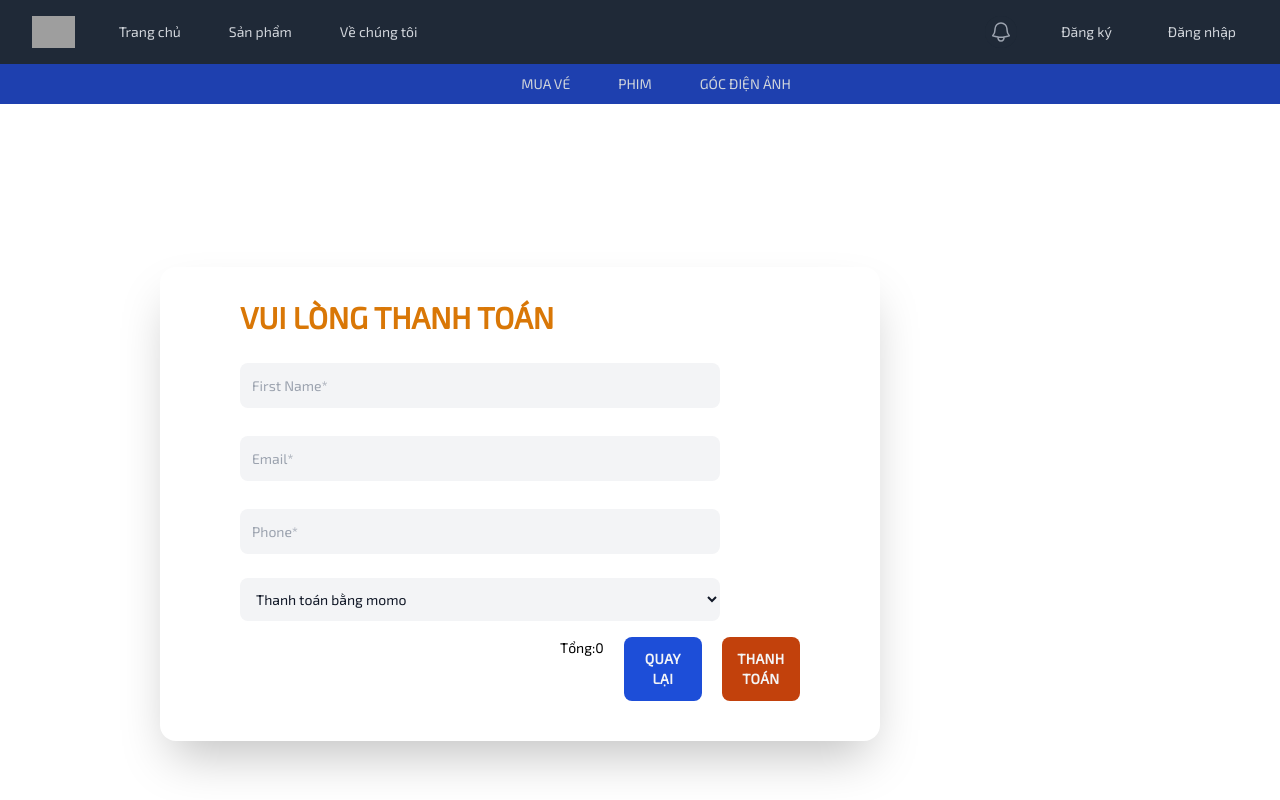
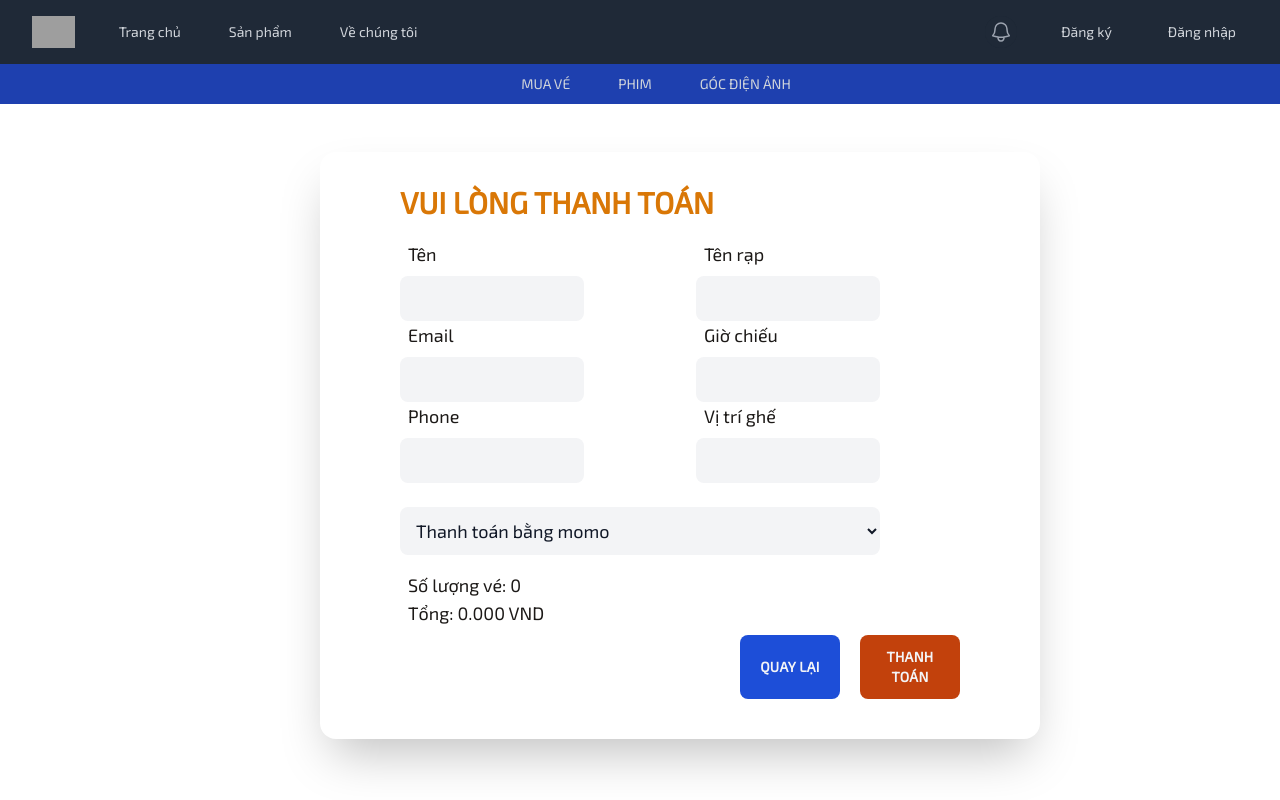
Before and after one commit to dobfood/FE-cinema, a React (Create React App) app: page /mua-ve/thanh-toan in a window 1280 px wide. Shown: the top 800 px of the page. Built offline with nearby package versions, Linux system fonts and the light colour scheme; grey boxes are pictures that could not be loaded; what tw-elements would draw is missing.

Commit message:
code nham nhanh dev

```diff
--- a/src/component/invoice/invoice.jsx
+++ b/src/component/invoice/invoice.jsx
@@ -1,56 +1,89 @@
 import { useSelector } from "react-redux";
+import { useNavigate } from "react-router-dom";
 
 export default function Invoice() {
   const account = useSelector((state) => {
     return state.account;
   });
-  const totalMoney = useSelector((state) => {
+  const detailBill = useSelector((state) => {
+    console.log(state);
     return state.bill;
   });
+  const navigate = useNavigate()
   return (
-    <div class="justify-center items-center ">
-      <div class="flex justify-center items-center w-screen h-screen bg-white">
-        <div class="container mx-auto my-8 px-8 lg:px-40 ">
-          <div class="w-full p-8 my-4 md:px-12 lg:w-9/12 lg:pl-20 lg:pr-40 mr-auto rounded-2xl shadow-2xl">
+    <div>
+      <div class="flex  w-screen h-screen bg-white">
+        <div class="container mx-auto my-8 px-8 lg:px-40  ">
+          <div class="ml-40 p-8 my-4 md:px-12 lg:w-9/12 lg:pl-20 lg:pr-40 mr-auto rounded-2xl shadow-2xl">
             <div class="flex">
               <h4 class="font-bold uppercase text-3xl text-amber-600">
                 Vui lòng thanh toán
               </h4>
             </div>
-            <div class="grid grid-cols-1 gap-5 md:grid-cols mt-5">
+            <div class="grid grid-cols-2 gap-x-28 md:grid-cols mt-5">
+              <div>
+                <p className="text-stone-900 ml-2 text-lg">Tên</p>
                 <input
                   class="w-full bg-gray-100 text-gray-900 mt-2 p-3 rounded-lg focus:outline-none focus:shadow-outline"
                   type="text"
-                placeholder="First Name*"
                   value={account.user.name}
                 />
-
+              </div>
+              <div>
+                <p className="text-stone-900 ml-2 text-lg">Tên rạp</p>
                 <input
                   class="w-full bg-gray-100 text-gray-900 mt-2 p-3 rounded-lg focus:outline-none focus:shadow-outline"
-                type="email"
-                placeholder="Email*"
+                  type="text"
+                />
+              </div>
+              <div>
+                <p className="text-stone-900 ml-2 text-lg">Email</p>
+                <input
+                  class="w-full bg-gray-100 text-gray-900 mt-2 p-3 rounded-lg focus:outline-none focus:shadow-outline"
+                  type="text"
                   value={account.user.email}
                 />
+              </div>
+              <div>
+                <p className="text-stone-900 ml-2 text-lg">Giờ chiếu</p>
                 <input
                   class="w-full bg-gray-100 text-gray-900 mt-2 p-3 rounded-lg focus:outline-none focus:shadow-outline"
-                type="string"
-                placeholder="Phone*"
+                  type="text"
+                  value={account.user.name}
                 />
               </div>
+              <div>
+                <p className="text-stone-900 ml-2 text-lg">Phone</p>
+                <input
+                  class="w-full bg-gray-100 text-gray-900 mt-2 p-3 rounded-lg focus:outline-none focus:shadow-outline"
+                  type="text"
+                />
+              </div>
+              <div>
+                <p className="text-stone-900 ml-2 text-lg">Vị trí ghế</p>
+                <input
+                  class="w-full bg-gray-100 text-gray-900 mt-2 p-3 rounded-lg focus:outline-none focus:shadow-outline"
+                  type="text"
+                />
+              </div>
+            </div>
             <div class="my-4">
-              <select
-                placeholder="Message*"
-                class="w-full bg-gray-100 text-gray-900 mt-2 p-3 rounded-lg focus:outline-none focus:shadow-outline"
-              >
+              <select class="text-lg w-full bg-gray-100 text-gray-900 mt-2 p-3 rounded-lg focus:outline-none focus:shadow-outline">
                 <option>Thanh toán bằng momo</option>
                 <option>Thanh toán bằng zaloPay</option>
                 <option>Thanh toán bằng thẻ tín dụng</option>
               </select>
             </div>
+            <div className="text-stone-900 text-lg ml-2">
+              <h2>Số lượng vé: {detailBill.quantity}</h2>
+              <h2>Tổng: {detailBill.totalMoney}.000 VND </h2>
+            </div>
+
             <div class="my-2 w-1/2 lg:w-2/4 flex ml-80">
-            <h2 style={{color:"black" }}>Tổng:{totalMoney.totalMoney} </h2>
-
               <button
+              onClick={()=>{
+                navigate('/mua-ve/chon-ghe')
+              }}
                 class="uppercase text-sm font-bold tracking-wide bg-blue-700 text-gray-100 p-3 rounded-lg w-full mx-5
                             hover:bg-blue-600 active:bg-blue-600  focus:ring-blue-300"
               >
@@ -62,7 +95,6 @@ export default function Invoice() {
               >
                 Thanh toán
               </button>
-
             </div>
           </div>
         </div>
--- a/src/component/login/login.jsx
+++ b/src/component/login/login.jsx
@@ -21,6 +21,7 @@ export default function Login() {
     return await axios
       .post("http://localhost:2212/api/auth/signin", data)
       .then((res) => {
+
         dispatch(accountName(res.data));
         dispatch(isLogin(true));
         navigate('/')
@@ -28,6 +29,7 @@ export default function Login() {
       .catch((e) => dispatch(isLogin(false)));
   };
   return (
+
     <Formik
       initialValues={{
         email: "",
--- a/src/component/seat/seat.jsx
+++ b/src/component/seat/seat.jsx
@@ -9,29 +9,13 @@ import React, { useState } from "react";
 import clsx from "clsx";
 import { Link } from "react-router-dom";
 import { useDispatch } from "react-redux";
-import { sumTotalMoney } from "../../feauture/account/bill.slice";
-
+import { quantity, sumTotalMoney,position } from "../../feauture/account/bill.slice";
 
 const movies = [
   {
     name: "Avenger",
     price: 70,
-    occupied: [20, 21, 30, 1, 2, 8 ,60,75,49,59,75,76],
-  },
-  {
-    name: "Joker",
-    price: 12,
-    occupied: [9, 41, 35, 11, 65, 26],
-  },
-  {
-    name: "Toy story",
-    price: 8,
-    occupied: [37, 25, 44, 13, 2, 3],
-  },
-  {
-    name: "the lion king",
-    price: 9,
-    occupied: [10, 12, 50, 33, 28, 47],
+    occupied: [20, 21, 30, 1, 2, 8, 60, 75, 49, 59, 75, 76],
   },
 ];
 
@@ -42,10 +26,11 @@ export default function Seat() {
   const [selectedSeats, setSelectedSeats] = useState([]);
   const [isSelectedSeat, setIsSelectedSeat] = useState(false);
   const totalMoney = selectedSeats.length * selectedMovie.price;
+  const totalQuantity = selectedSeats.length;
   const dispatch = useDispatch();
 
   function Cinema({ movie, selectedSeats, onSelectedSeatsChange }) {
-    function handleSelectedState(seat) {
+    function handleSelectedState(seat,key) {
       const isSelected = selectedSeats.includes(seat);
       if (isSelected) {
         onSelectedSeatsChange(
@@ -56,6 +41,7 @@ export default function Seat() {
         onSelectedSeatsChange([...selectedSeats, seat]);
         setIsSelectedSeat(true);
       }
+      dispatch(position(1))
     }
 
     return (
@@ -77,13 +63,14 @@ export default function Seat() {
                     isSelected && "selected",
                     isOccupied && "occupied"
                   )}
-                  onClick={isOccupied ? null : () => handleSelectedState(seat)}
+                  onClick={isOccupied ? null : () => handleSelectedState(seat,key)
+                  }
                   onKeyPress={
                     isOccupied
                       ? null
                       : (e) => {
                           if (e.key === "Enter") {
-                            handleSelectedState(seat);
+                            handleSelectedState(seat,key);
                           }
                         }
                   }
@@ -100,7 +87,6 @@ export default function Seat() {
 
   return (
     <div className="App">
-
       <ShowCase />
       <Cinema
         movie={selectedMovie}
@@ -111,15 +97,19 @@ export default function Seat() {
       />
 
       <p className="info text-lg" style={{ marginBottom: 20 }}>
-        Bạn đã chọn <span className="count">{selectedSeats.length}</span> ghế và
-        tổng tiền cần thanh toán là{" "}
+        Bạn đã chọn <span className="count">{totalQuantity}</span> ghế và tổng
+        tiền cần thanh toán là{" "}
         <span className="total ">
-          {totalMoney }{isSelectedSeat ? '.000':''} VND
+          {totalMoney}.000
+           VND
         </span>
         {isSelectedSeat ? (
-          <Link to='/mua-ve/thanh-toan'>
+          <Link to="/mua-ve/thanh-toan">
             <button
-            onClick={()=>{dispatch(sumTotalMoney(totalMoney))}}
+              onClick={() => {
+                dispatch(quantity(totalQuantity));
+                dispatch(sumTotalMoney(totalMoney));
+              }}
               style={{ marginLeft: 10 }}
               type="button"
               className="text-lg bg-green-600 hover:bg-green-600 py-2 px-4 text-sm font-medium text-white border border-transparent rounded-lg focus:outline-none"
--- a/src/feauture/account/bill.slice.js
+++ b/src/feauture/account/bill.slice.js
@@ -4,14 +4,23 @@ const bills = createSlice({
   name: "account",
   initialState: {
     totalMoney: 0,
+    quantity: 0,
+    position: [],
   },
   reducers: {
     sumTotalMoney: (state, action) => {
-      state += +action.payload;
+      state.totalMoney = action.payload;
+    },
+    quantity: (state, action) => {
+      state.quantity = action.payload;
+    },
+    seat: (state, action) => {
+      console.log(action.payload);
+      state.position.push(action.payload);
     },
   },
 });
 
-export const { sumTotalMoney } = bills.actions;
+export const { sumTotalMoney, quantity, position } = bills.actions;
 
 export default bills.reducer;
```
Lines whose indentation alone changed are shown as unchanged.
